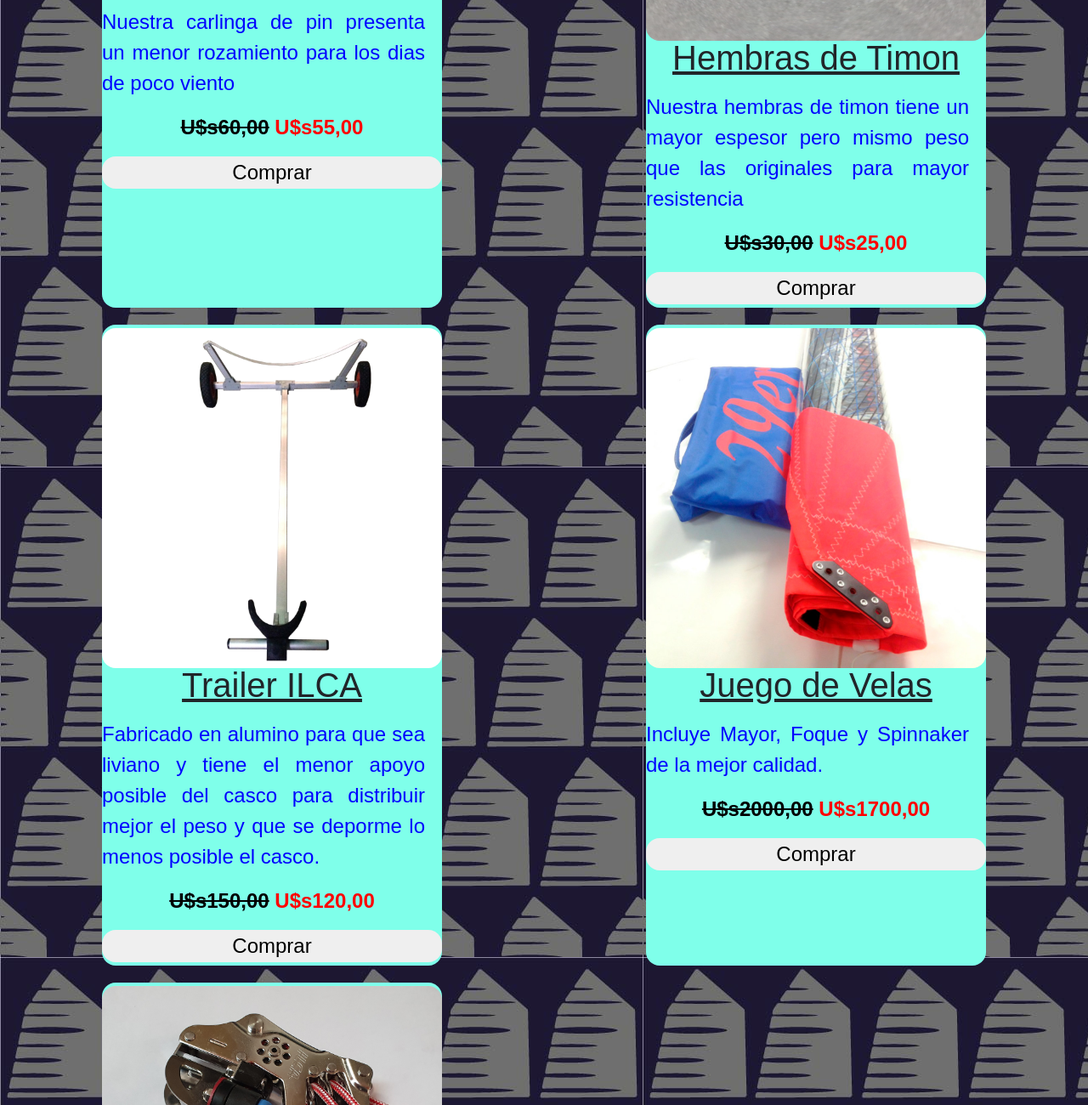
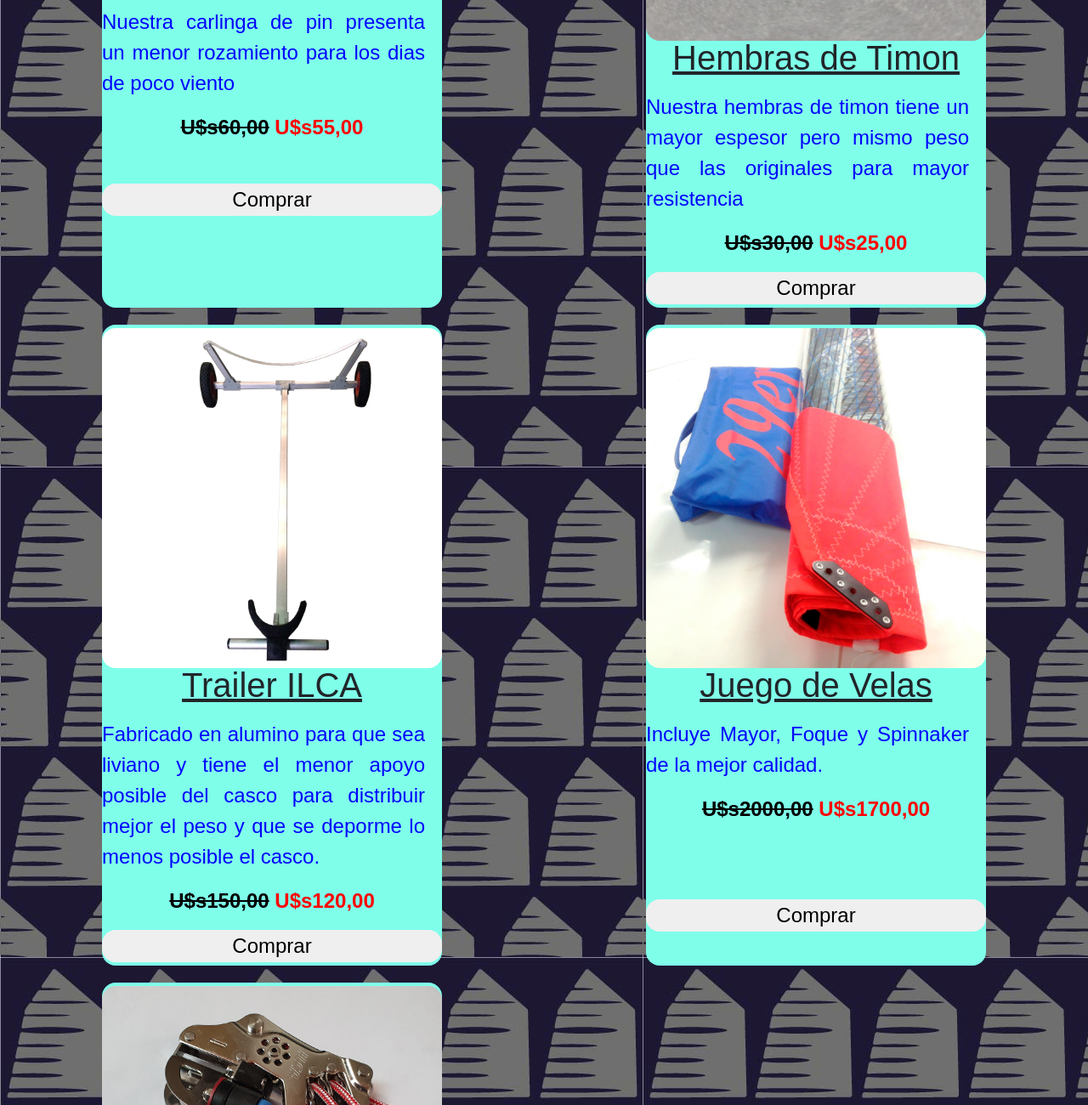
Before and after one commit to Andres173913/pre-entrega-2, a plain HTML site: page index.html in a window 1280 px wide. Shown: the part 1182-2482 px from the top of the page at 85% size. Drawn offline with nearby package versions, Linux system fonts and the light colour scheme; a web font is replaced by a local one.

Commit message:
tercer commit

```diff
--- a/estilo.css
+++ b/estilo.css
@@ -363,6 +363,16 @@ footer {
         margin-bottom: 1%;
     }
 
+    .btn_ordenar{
+        display: flex;
+        padding-top: 2rem;
+    }
+
+    .btn_ordenar4{
+        display: flex;
+        padding-top: 4.5rem;
+    }
+
     /*Card de pages contactos*/
     .ordcontactos {
         flex-direction: row;
--- a/index.html
+++ b/index.html
@@ -52,7 +52,9 @@
                 <p class="parrafo_card">Nuestra carlinga de pin presenta un menor rozamiento para los dias de poco
                     viento</p>
                 <p class="precio_card"><span>U$s60,00</span> U$s55,00</p>
+                <div class="btn_ordenar">
                 <button class="btn_card">Comprar</button>
+                </div>
             </section>
             <!--Tarjeta n°2-->
             <section class="cards">
@@ -78,7 +80,9 @@
                 <h4 class="titulo_card">Juego de Velas</h4>
                 <p class="parrafo_card">Incluye Mayor, Foque y Spinnaker de la mejor calidad.</p>
                 <p class="precio_card"><span>U$s2000,00</span> U$s1700,00</p>
+                <div class="btn_ordenar4">
                 <button class="btn_card">Comprar</button>
+                </div>
             </section>
             <!--Tarjeta n°5-->
             <section class="cards">
```
